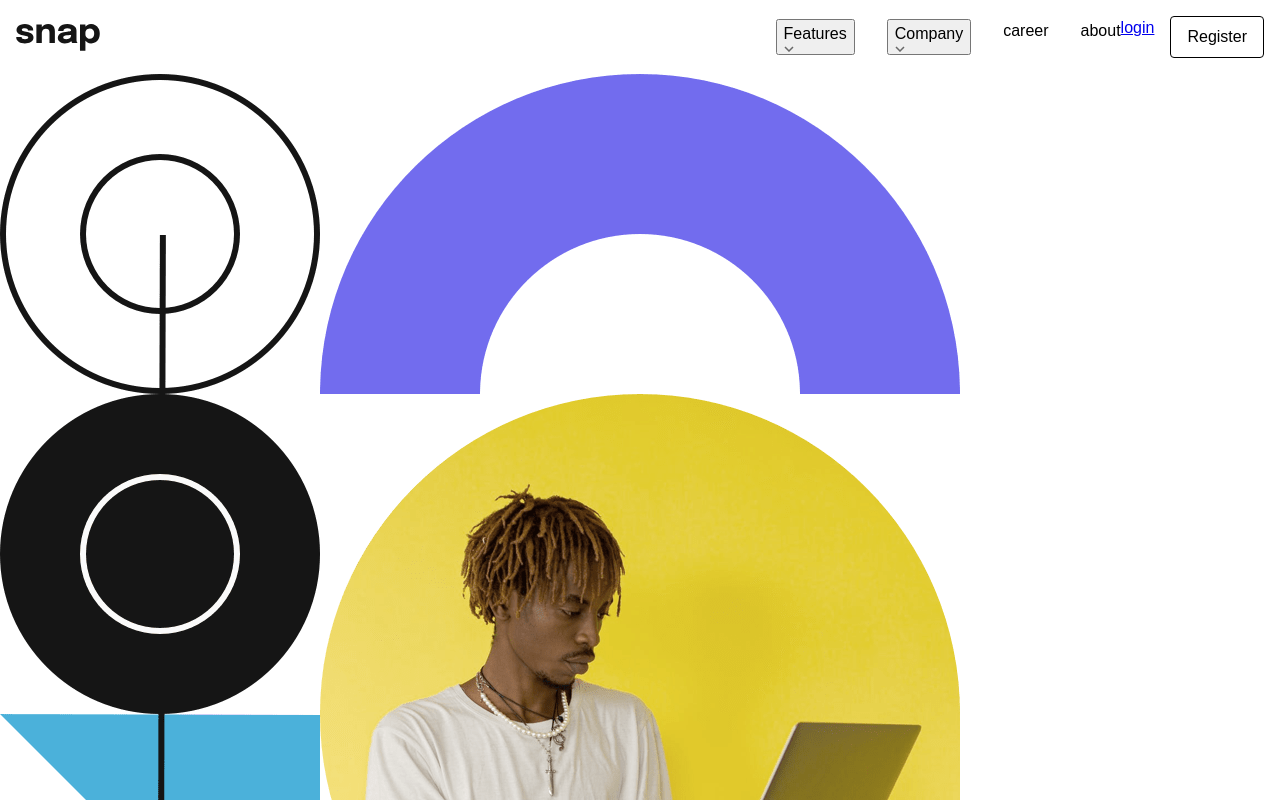
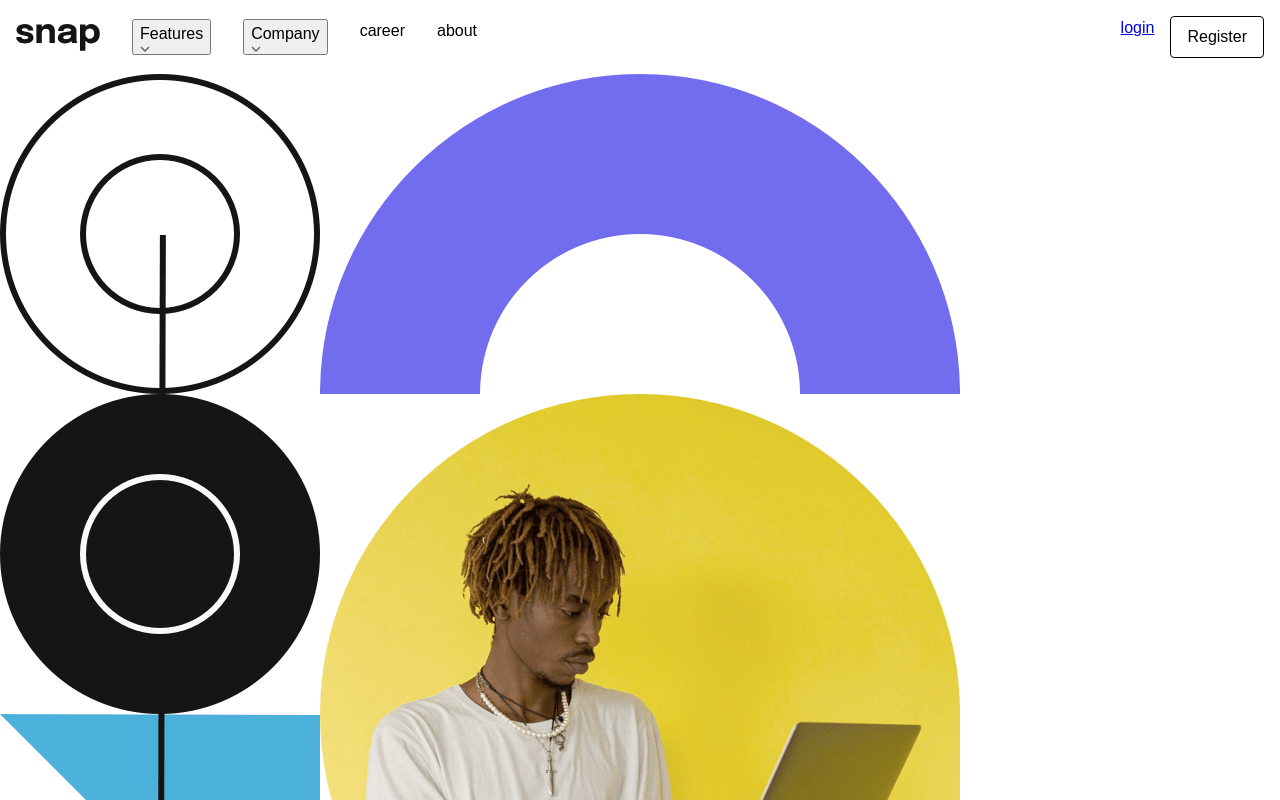
Before and after one commit to mayor-creator/dropdown_navigation_app, a React (Vite) app: page / in a window 1280 px wide. Shown: the top 800 px of the page. Built offline with nearby package versions, Linux system fonts and the light colour scheme.

Commit message:
Refactor Header component structure; add LeftGroup and MobileLogo for improved layout and responsiveness

```diff
--- a/src/component/header/Header.tsx
+++ b/src/component/header/Header.tsx
@@ -12,6 +12,16 @@ const HeaderContainer = styled.header`
 	justify-content: space-between;
 	padding:1rem;
 	position: relative;
+`;
+
+const LeftGroup = styled.div`
+  display: none;
+
+	@media(min-width: 768px){
+		display: flex;
+		align-items: center;
+		gap: 2rem;
+	}
 `;
 
 const MenuToggle = styled.button`
@@ -44,17 +54,15 @@ const Nav = styled.nav<{ isOpen: boolean }>`
 	flex-direction: column;
 	justify-content: space-between;
 
-
 	@media (min-width: 768px) {
 		position: static;
 		transform: none;
 		width: auto;
 		height: auto;
-		flex-direction: row;
-		align-items: center;
 		background: none;
 		box-shadow: none;
 		padding: 0;
+		justify-content: flex-end;
 	}
 `;
 
@@ -66,6 +74,10 @@ const NavList = styled.ul`
 	@media (min-width: 768px) {
 		display: flex;
 		gap: 2rem;
+
+		&.mobile-only{
+			display:none;
+		}
 	}
 `;
 
@@ -87,6 +99,15 @@ const AuthButton = styled.button`
 	border-radius: 4px;
 `;
 
+const MobileLogo = styled.div`
+	display: flex;
+	align-items: center;
+
+	@media (min-width: 758px){
+		display: none;
+	}
+`;
+
 export const Header = () => {
 	const [isMenuOpen, setIsMenuOpen] = useState(false);
 
@@ -96,9 +117,23 @@ export const Header = () => {
 
 	return (
 		<HeaderContainer>
-			<div style={{ display: "flex", alignItems: "center", gap: "2rem" }}>
+			<MobileLogo>
 				<img src={logo} alt="logo" />
-			</div>
+			</MobileLogo>
+
+			<LeftGroup>
+				<img src={logo} alt="logo" />
+				<NavList>
+					<li>
+						<Features />
+					</li>
+					<li>
+						<Company />
+					</li>
+					<li>career</li>
+					<li>about</li>
+				</NavList>
+			</LeftGroup>
 
 			<MenuToggle
 				type="button"
@@ -113,8 +148,9 @@ export const Header = () => {
 					width="24"
 				/>
 			</MenuToggle>
+
 			<Nav id="main-navigation" isOpen={isMenuOpen}>
-				<NavList>
+				<NavList className="mobile-only">
 					<li>
 						<Features />
 					</li>
@@ -125,7 +161,7 @@ export const Header = () => {
 					<li>about</li>
 				</NavList>
 				<AuthLinks>
-					<a href="#">login</a>
+					<a href="/login">login</a>
 					<AuthButton>Register</AuthButton>
 				</AuthLinks>
 			</Nav>
```
